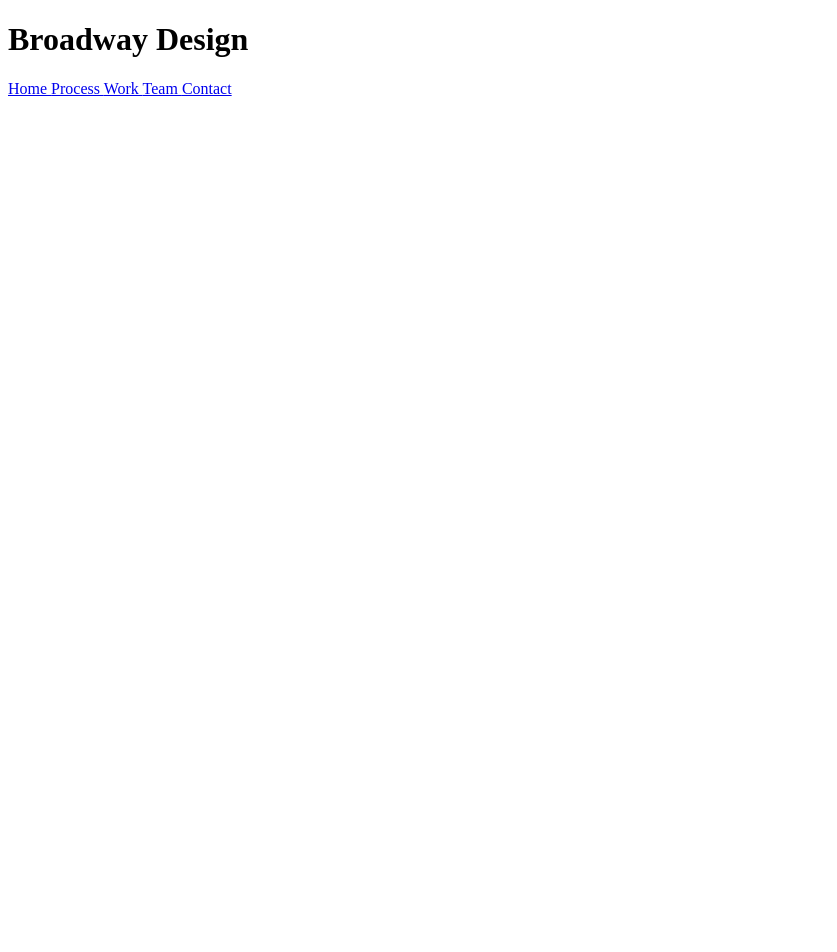
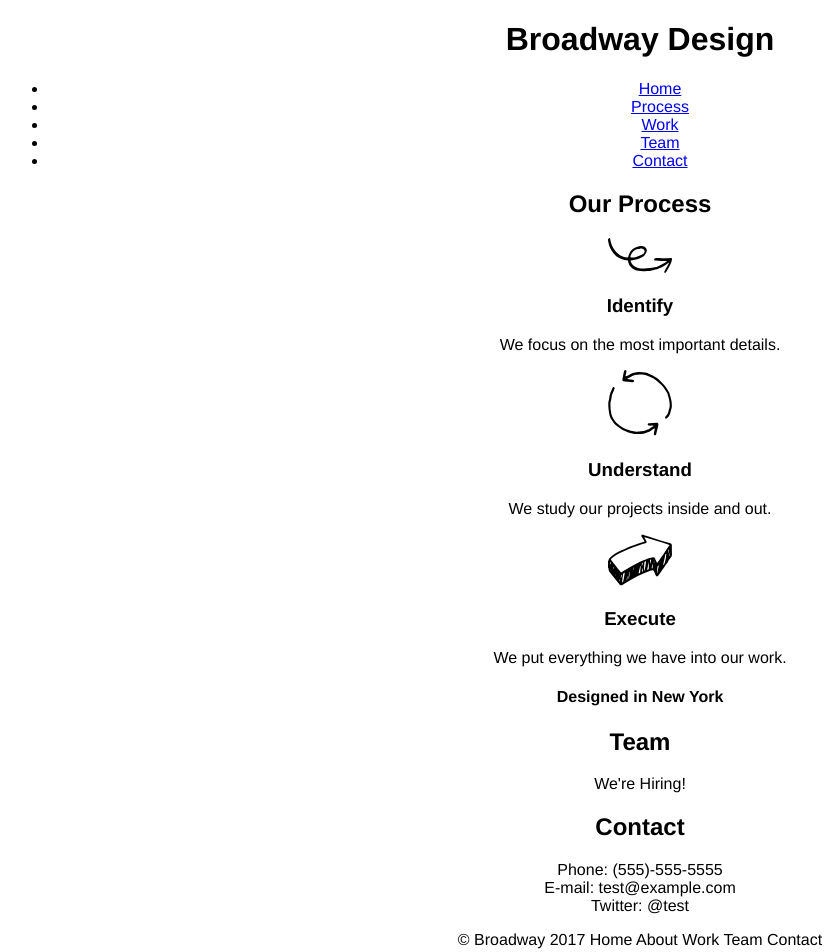
Before and after one commit to quandragray/Broadway, a plain HTML site: page index.html in a window 1280 px wide. Shown: the whole page, without its empty margins (0-837 px from the left). Before the commit the page ends 800 px from the top, so only its background shows below. Drawn offline with Linux system fonts and the light colour scheme.

Commit message:
write css code

```diff
--- a/index.html
+++ b/index.html
@@ -4,18 +4,48 @@
     <meta charset="utf-8">
     <title>Broadway Design</title>
   </head>
-  <link href="broadway/css/style.css" type="text/css" rel="stylesheet"
+  <link href="resources/css/style.css" type="text/css" rel="stylesheet"
 
   <body>
-    <div ="header">
-    <h1>Broadway Design</h1>
-    <nav> <a href="home"> Home </a>
-          <a href="proces"> Process </a>
-          <a href="work"> Work </a>
-          <a href="team"> Team </a>
-          <a href="contact"> Contact </a>
-    </nav>
-  </div>
+
+    <div id="#home">
+      <h1>Broadway Design</h1>
+        <ul>
+          <li><a href="home"> Home </a></li>
+          <li><a href="process"> Process </a></li>
+          <li><a href="work"> Work </a></li>
+          <li><a href="team"> Team </a></li>
+          <li><a href="contact"> Contact </a></li>
+        </ul>
+    </div>
+
+    <div id="#process">
+      <h2>Our Process</h2>
+        <img src="resources/images/identify.svg" alt="Arrow Doodle"/>
+      <h3>Identify</h3>
+      <p>We focus on the most important details.</p>
+      <img src="resources/images/understand.svg" alt="Chasing Arrows"/>
+        <h3>Understand</h3>
+        <p>We study our projects inside and out.</p>
+      <img src="resources/images/execute.svg" alt="Thick Arrow"/>
+          <h3>Execute</h3>
+          <p>We put everything we have into our work.</p>
+    </div>
+
+    <h4> Designed in New York </h4>
+
+    <div id="#team">
+      <h2>Team</h2>
+      <p>We're Hiring!</p>
+    </div>
+
+    <div id="#contact">
+      <h2>Contact</h2>
+      <p>Phone: (555)-555-5555 <br /> E-mail: test@example.com <br /> Twitter: @test <br /></p>
+    </div>
+
+    <footer>	&#169; Broadway 2017 Home About Work Team Contact</footer>
+
 
 
   </body>
--- a/resources/css/style.css
+++ b/resources/css/style.css
@@ -0,0 +1,6 @@
+* {
+  align-items: center;
+  text-align: center;
+  font-family: Helvetica, sans-serif;
+
+}
```
Also changed, not shown: 1 other file.
